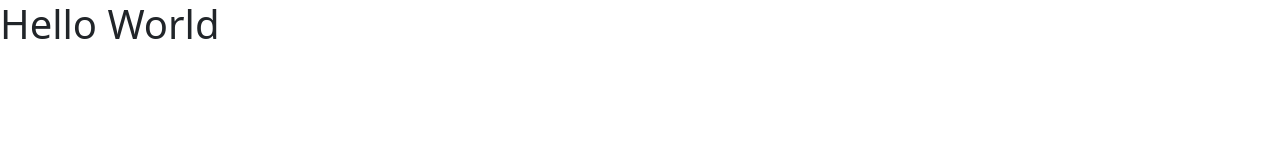
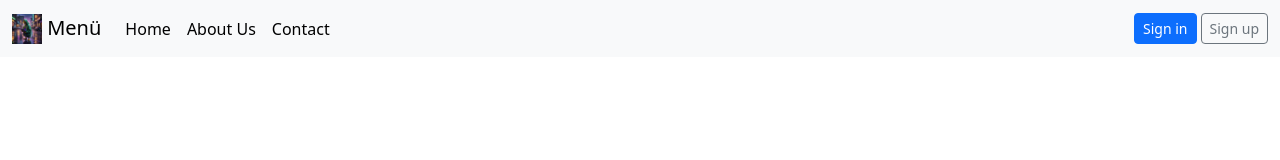
Before and after one commit to Pinweng/bootstrap_website, a plain HTML site: page bootstrap.html in a window 1280 px wide. Drawn offline with nearby package versions, Linux system fonts and the light colour scheme.

Commit message:
Update - Navbar

```diff
--- a/bootstrap.html
+++ b/bootstrap.html
@@ -3,13 +3,42 @@
 <head>
   <meta charset="UTF-8">
   <meta name="viewport" content="width=device-width, initial-scale=1.0">
-
   <link href="https://cdn.jsdelivr.net/npm/bootstrap@5.3.3/dist/css/bootstrap.min.css" rel="stylesheet" integrity="sha384-QWTKZyjpPEjISv5WaRU9OFeRpok6YctnYmDr5pNlyT2bRjXh0JMhjY6hW+ALEwIH" crossorigin="anonymous">
 <script src="https://cdn.jsdelivr.net/npm/bootstrap@5.3.3/dist/js/bootstrap.bundle.min.js" integrity="sha384-YvpcrYf0tY3lHB60NNkmXc5s9fDVZLESaAA55NDzOxhy9GkcIdslK1eN7N6jIeHz" crossorigin="anonymous"></script>
 
-  <title>Document</title>
+
+  <title>Bootstrap Website</title>
 </head>
 <body>
-  <h1>Hello World</h1>
+  <nav class="navbar navbar-expand-lg bg-body-tertiary">
+    <div class="container-fluid">
+      <!-- <a class="navbar-brand" href="#">Menü</a>
+      <button class="navbar-toggler" type="button" data-bs-toggle="collapse" data-bs-target="#navbarSupportedContent" aria-controls="navbarSupportedContent" aria-expanded="false" aria-label="Toggle navigation">
+
+        <span class="navbar-toggler-icon"></span>
+      </button> -->
+      <a class="navbar-brand" href="#">
+          <img src="./0i2IiBRCfnWGsH3Qcb0h--1--woszg.jpg" alt="Logo" width="30" height="30" class="d-inline-block align-text-top">
+          Menü
+        </a>
+      <div class="collapse navbar-collapse" id="navbarSupportedContent">
+        <ul class="navbar-nav me-auto mb-2 mb-lg-0">
+          <li class="nav-item">
+            <a class="nav-link active" aria-current="page" href="#">Home</a>
+            <li class="nav-item">
+              <a class="nav-link active" aria-current="page" href="#">About Us</a>
+            </li>
+            <li class="nav-item">
+              <a class="nav-link active" aria-current="page" href="#">Contact</a>
+            </li>
+          </li>
+        </ul>
+        <div class="d-flex gap-1" role="search">
+          <button type="button" class="btn btn-primary btn-sm">Sign in</button>
+          <button type="button" class="btn btn-outline-secondary btn-sm">Sign up</button>
+        </div>
+      </div>
+    </div>
+  </nav>
 </body>
 </html>
```
Also changed, not shown: 0i2IiBRCfnWGsH3Qcb0h--1--woszg.jpg (added).
